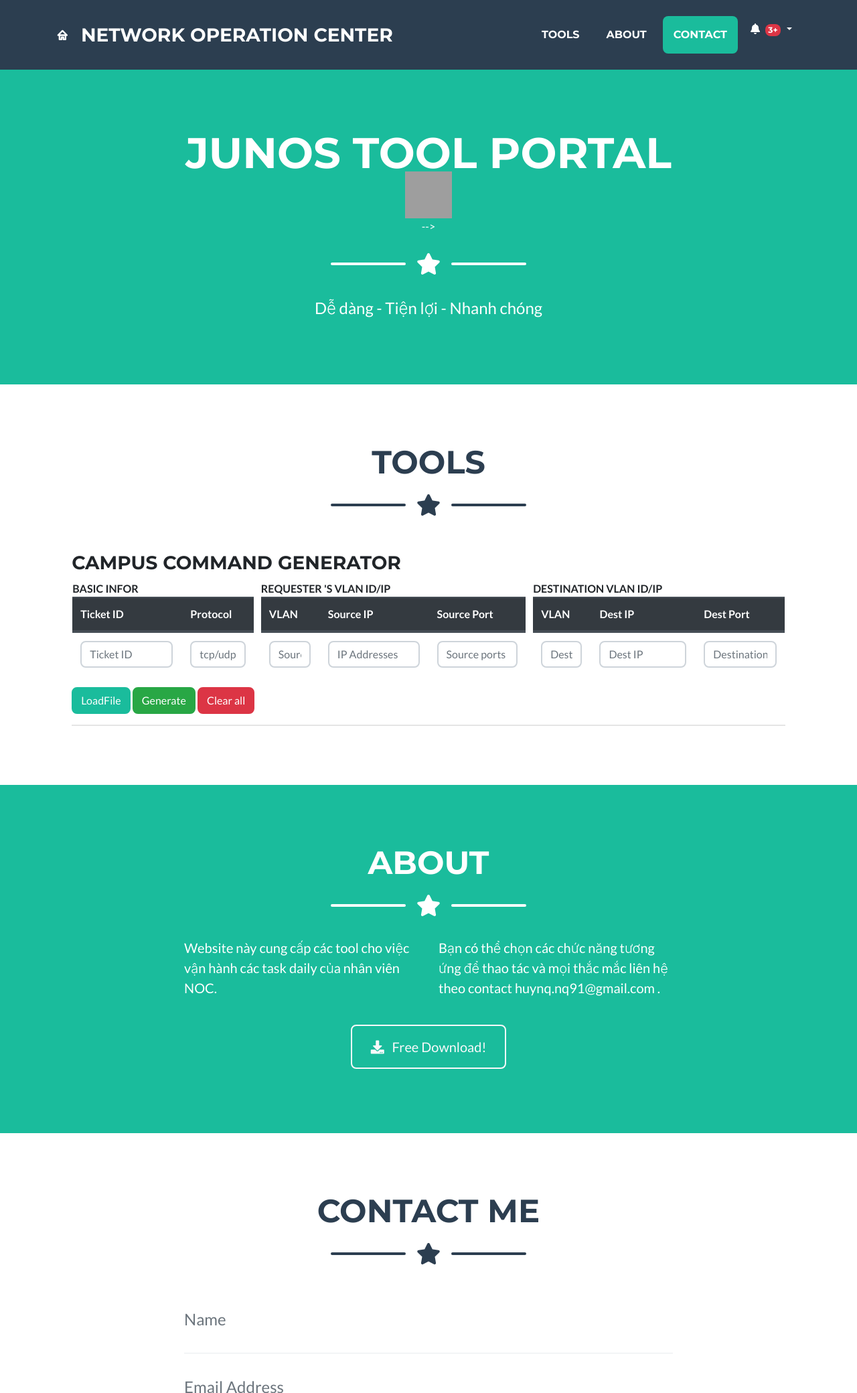
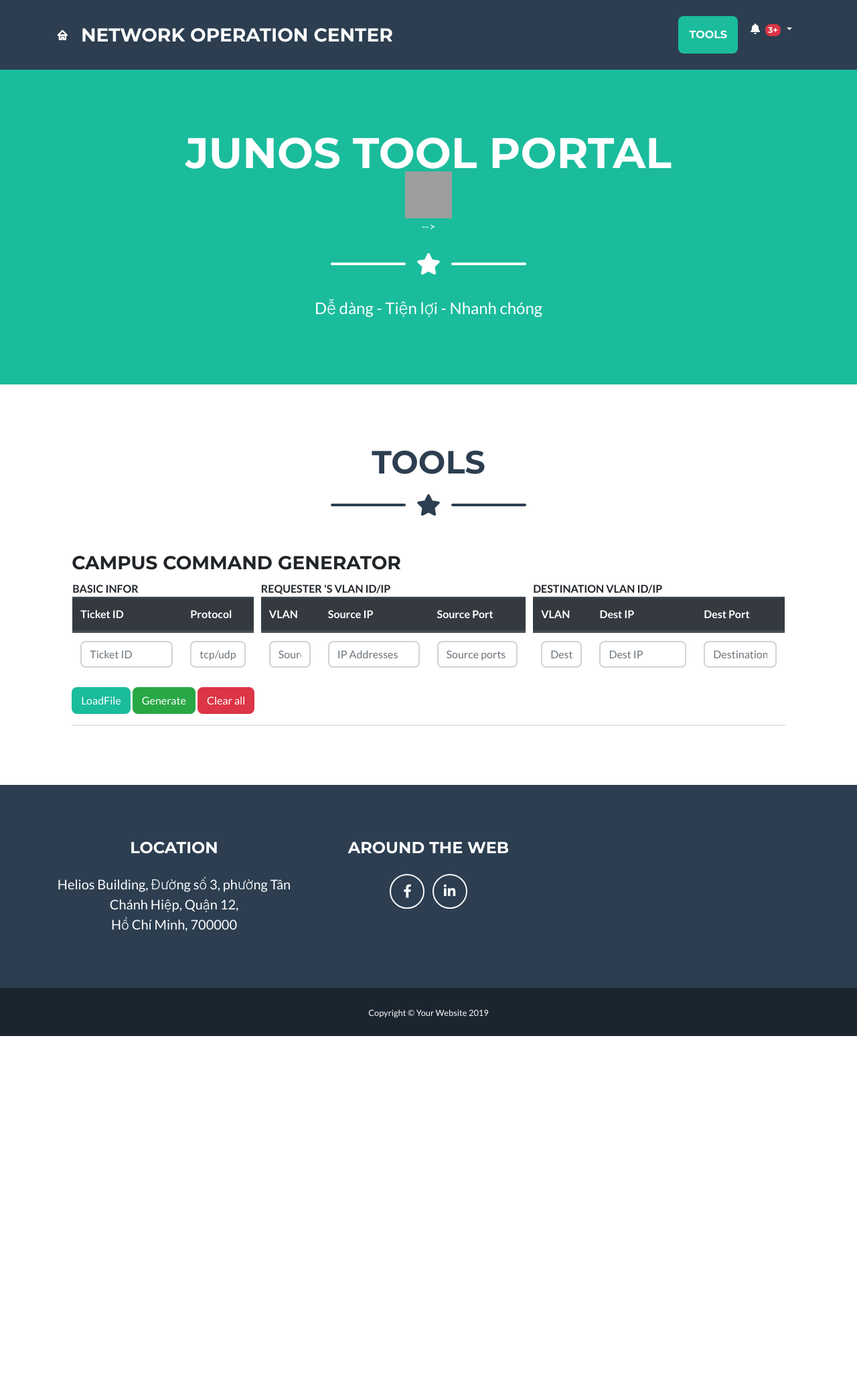
Before and after one commit to huynq8/Django, a Django app: a page that uses templates/first_app/base.html in a window 1280 px wide. Shown: the top 2080 px of the page at 67% size. After the commit the page ends 1547 px from the top, so only its background shows below. Run offline with Django 3.2, Linux system fonts and the light colour scheme; some libraries are stand-ins or nearby versions; grey boxes are pictures that could not be loaded.

```diff
--- a/templates/first_app/base.html
+++ b/templates/first_app/base.html
@@ -48,12 +48,7 @@
                     <li class="nav-item mx-0 mx-lg-1">
                         <a class="nav-link py-3 px-0 px-lg-3 rounded js-scroll-trigger" href="#portfolio">Tools</a>
                     </li>
-                    <li class="nav-item mx-0 mx-lg-1">
-                        <a class="nav-link py-3 px-0 px-lg-3 rounded js-scroll-trigger" href="#about">About</a>
-                    </li>
-                    <li class="nav-item mx-0 mx-lg-1">
-                        <a class="nav-link py-3 px-0 px-lg-3 rounded js-scroll-trigger" href="#contact">Contact</a>
-                    </li>
+
                     <!-- Nav Item - Alerts -->
                     <li class="nav-item dropdown no-arrow mx-1">
                         <a class="nav-link dropdown-toggle" href="#" id="alertsDropdown" role="button"
@@ -167,112 +162,10 @@
         </div>
     </section>
 
-    <!-- About Section -->
-    <section class="page-section bg-primary text-white mb-0" id="about">
-        <div class="container">
 
-            <!-- About Section Heading -->
-            <h2 class="page-section-heading text-center text-uppercase text-white">About</h2>
-
-            <!-- Icon Divider -->
-            <div class="divider-custom divider-light">
-                <div class="divider-custom-line"></div>
-                <div class="divider-custom-icon">
-                    <i class="fas fa-star"></i>
-                </div>
-                <div class="divider-custom-line"></div>
-            </div>
-
-            <!-- About Section Content -->
-            <div class="row">
-                <div class="col-lg-4 ml-auto">
-                    <p class="lead">Website này cung cấp các tool cho việc vận hành các task daily của nhân viên NOC.
-                    </p>
-                </div>
-                <div class="col-lg-4 mr-auto">
-                    <p class="lead">Bạn có thể chọn các chức năng tương ứng để thao tác và mọi thắc mắc liên hệ theo
-                        contact huynq.nq91@gmail.com .</p>
-                </div>
-            </div>
-
-            <!-- About Section Button -->
-            <div class="text-center mt-4">
-                <a class="btn btn-xl btn-outline-light" href="https://startbootstrap.com/themes/freelancer/">
-                    <i class="fas fa-download mr-2"></i>
-                    Free Download!
-                </a>
-            </div>
-
-        </div>
-    </section>
 
     <!-- Contact Section -->
-    <section class="page-section" id="contact">
-        <div class="container">
 
-            <!-- Contact Section Heading -->
-            <h2 class="page-section-heading text-center text-uppercase text-secondary mb-0">Contact Me</h2>
-
-            <!-- Icon Divider -->
-            <div class="divider-custom">
-                <div class="divider-custom-line"></div>
-                <div class="divider-custom-icon">
-                    <i class="fas fa-star"></i>
-                </div>
-                <div class="divider-custom-line"></div>
-            </div>
-
-            <!-- Contact Section Form -->
-            <div class="row">
-                <div class="col-lg-8 mx-auto">
-                    <!-- To configure the contact form email address, go to mail/contact_me.php and update the email address in the PHP file on line 19. -->
-                    <form name="sentMessage" id="contactForm" novalidate="novalidate">
-                        <div class="control-group">
-                            <div class="form-group floating-label-form-group controls mb-0 pb-2">
-                                <label>Name</label>
-                                <input class="form-control" id="name" type="text" placeholder="Name" required="required"
-                                    data-validation-required-message="Please enter your name.">
-                                <p class="help-block text-danger"></p>
-                            </div>
-                        </div>
-                        <div class="control-group">
-                            <div class="form-group floating-label-form-group controls mb-0 pb-2">
-                                <label>Email Address</label>
-                                <input class="form-control" id="email" type="email" placeholder="Email Address"
-                                    required="required"
-                                    data-validation-required-message="Please enter your email address.">
-                                <p class="help-block text-danger"></p>
-                            </div>
-                        </div>
-                        <div class="control-group">
-                            <div class="form-group floating-label-form-group controls mb-0 pb-2">
-                                <label>Phone Number</label>
-                                <input class="form-control" id="phone" type="tel" placeholder="Phone Number"
-                                    required="required"
-                                    data-validation-required-message="Please enter your phone number.">
-                                <p class="help-block text-danger"></p>
-                            </div>
-                        </div>
-                        <div class="control-group">
-                            <div class="form-group floating-label-form-group controls mb-0 pb-2">
-                                <label>Message</label>
-                                <textarea class="form-control" id="message" rows="5" placeholder="Message"
-                                    required="required"
-                                    data-validation-required-message="Please enter a message."></textarea>
-                                <p class="help-block text-danger"></p>
-                            </div>
-                        </div>
-                        <br>
-                        <div id="success"></div>
-                        <div class="form-group">
-                            <button type="submit" class="btn btn-primary btn-xl" id="sendMessageButton">Send</button>
-                        </div>
-                    </form>
-                </div>
-            </div>
-
-        </div>
-    </section>
 
     <!-- Footer -->
     <footer class="footer text-center">
```
